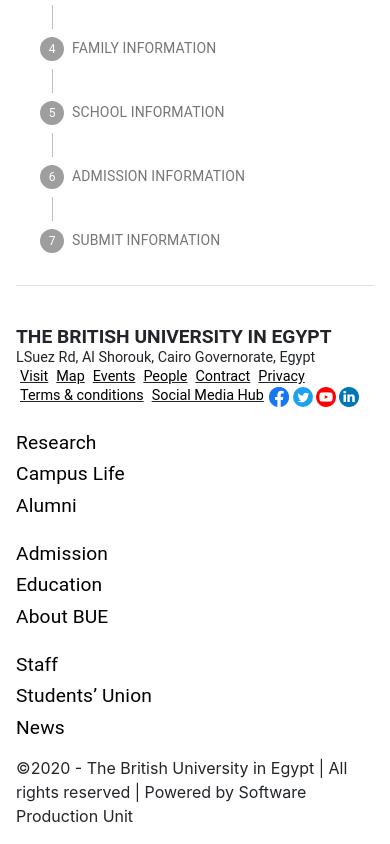
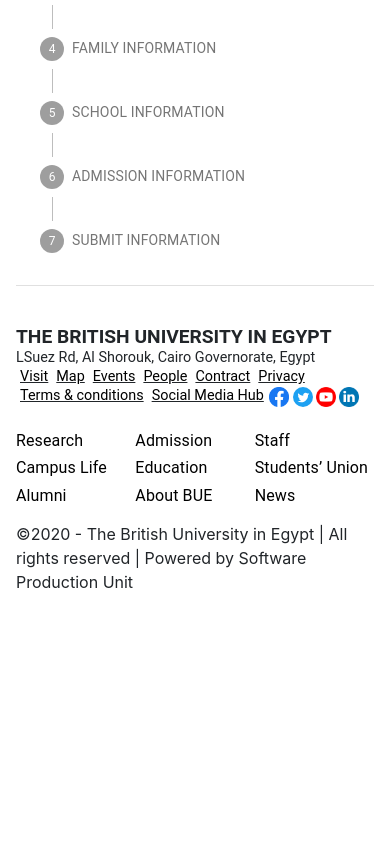
Before and after one commit to AmrAhmedA/BUE-RegisterForm, a React (Create React App) app: page / in a window 390 px wide. Shown: the part 772-1616 px from the top of the page. After the commit the page ends 1382 px from the top, so only its background shows below. Built offline with nearby package versions, Linux system fonts and the light colour scheme.

Commit message:
Add responsive xs grid

```diff
--- a/src/component/footer.jsx
+++ b/src/component/footer.jsx
@@ -15,6 +15,7 @@
 import FacebookLogo from "../images/f_logo_RGB-Blue_1024.png";
 import TwitterLogo from "../images/Twitter_Social_Icon_Circle_Color.svg";
 import YoutubeLogo from "../images/youtube_social_circle_red.png";
+
 const theme = createMuiTheme();
 
 theme.typography.h3 = {
@@ -30,7 +31,7 @@
 };
 
 theme.typography.h4 = {
-  fontSize: "1.2rem",
+  fontSize: "1rem",
   "@media (min-width:600px)": {
     fontSize: "1.2rem",
   },
@@ -66,6 +67,23 @@
     "&:hover": {
       textDecoration: "none",
     },
+    // [theme.breakpoints.up("sm")]: {
+    //   direction: "row",
+    //   justify: "center",
+    //   alignItems: "center",
+    // },
+  },
+  footerMobile: {
+    [theme.breakpoints.only("sm")]: {
+      direction: "column",
+      justify: "center",
+      alignItems: "center",
+    },
+    [theme.breakpoints.only("xs")]: {
+      direction: "column",
+      justify: "flex-start",
+      alignItems: "flex-start",
+    },
   },
   anchor: {
     color: "black",
@@ -96,14 +114,25 @@
           className={classes.footer}
         >
           <Grid container>
-            <Grid item xs={12} sm={2} md={2} lg={2} xl={2}>
+            <Grid
+              container
+              direction="row"
+              justify="center"
+              alignItems="flex-start"
+              item
+              xs={12}
+              sm={2}
+              md={2}
+              lg={2}
+              xl={2}
+            >
               <Hidden smDown>
                 <Fade in={true}>
-                  <img src={BueLogo} alt="" width="150px" />
+                  <img src={BueLogo} alt="" width="120px" />
                 </Fade>
               </Hidden>
             </Grid>
-            <Grid item xs={12} sm={4} md={4} lg={4} xl={4}>
+            <Grid item xs={12} sm={10} md={10} lg={4} xl={4}>
               <Typography variant="h3">
                 THE BRITISH UNIVERSITY IN EGYPT
               </Typography>
@@ -203,13 +232,14 @@
             </Grid>
             <Grid
               container
-              direction="row"
+              direction="column"
               justify="flex-start"
               alignItems="flex-start"
+              className={classes.footerMobile}
               item
-              xs={12}
-              sm={12}
-              md={2}
+              xs={4}
+              sm={4}
+              md={4}
               lg={2}
               xl={2}
             >
@@ -247,10 +277,11 @@
               direction="column"
               justify="flex-start"
               alignItems="flex-start"
+              className={classes.footerMobile}
               item
-              xs={12}
-              sm={12}
-              md={2}
+              xs={4}
+              sm={4}
+              md={4}
               lg={2}
               xl={2}
             >
@@ -288,10 +319,11 @@
               direction="column"
               justify="flex-start"
               alignItems="flex-start"
+              className={classes.footerMobile}
               item
-              xs={12}
-              sm={12}
-              md={2}
+              xs={4}
+              sm={4}
+              md={4}
               lg={2}
               xl={2}
             >
```
